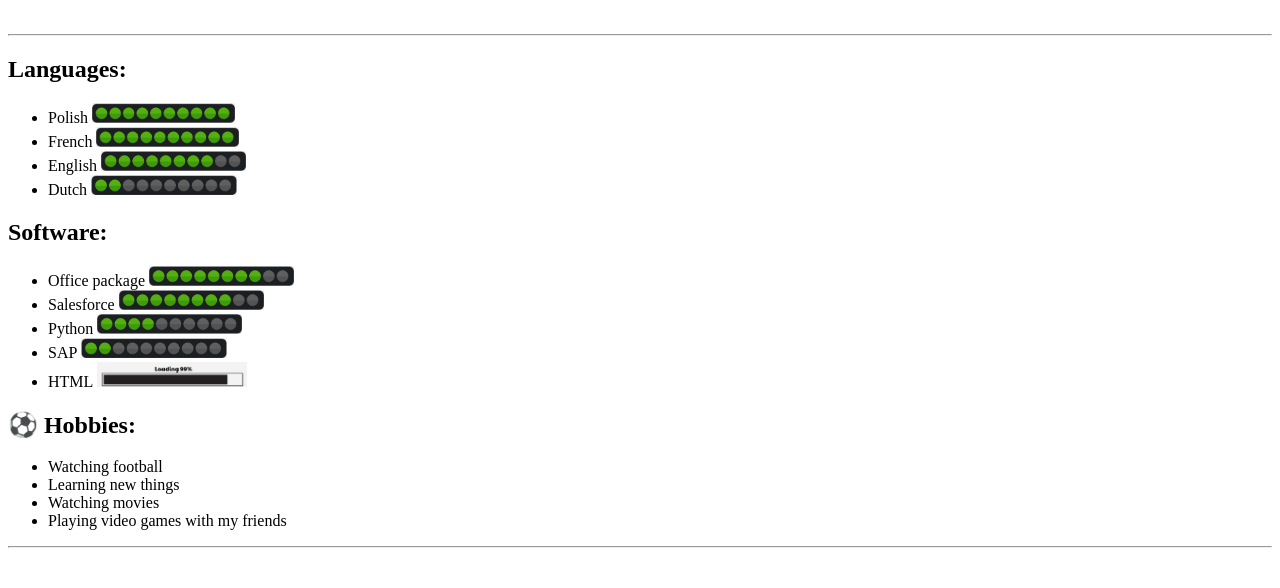
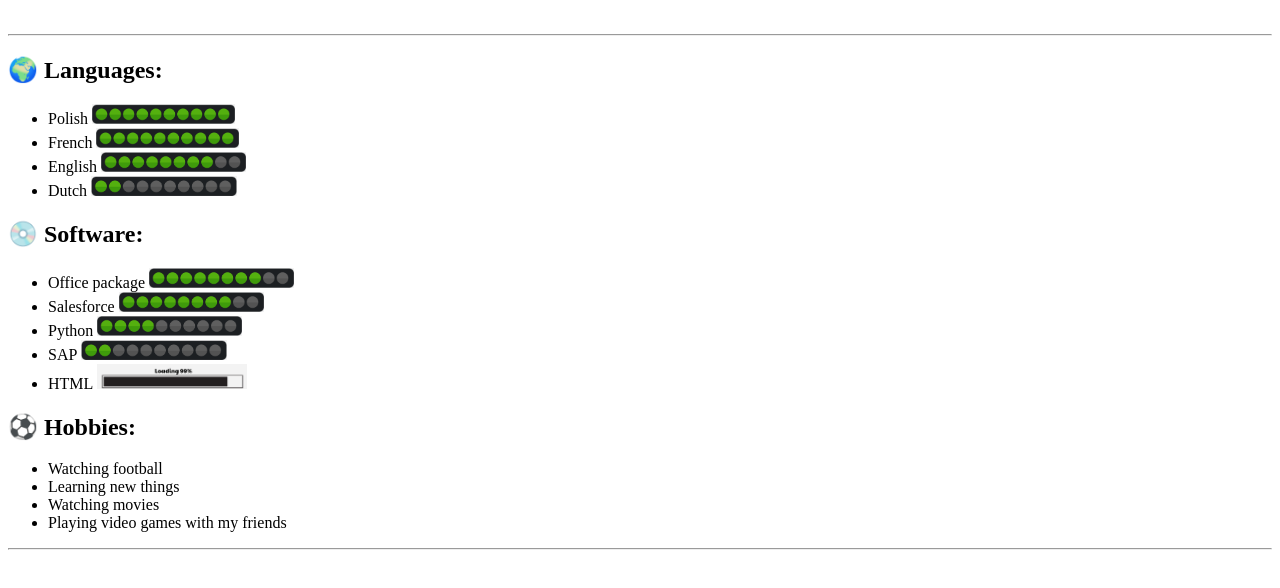
Before and after one commit to Spejdz/html-resume, a plain HTML site: page public/about.html in a window 1280 px wide. Drawn offline with Linux system fonts and the light colour scheme.

Commit message:
Update about.html

```diff
--- a/public/about.html
+++ b/public/about.html
@@ -4,17 +4,17 @@
         <meta charset="UTF-8">
         <title>About Me</title>
     </head>
-    <body>
+   <body>
         <br />
         <hr />
-        <h2>Languages:</h2>
+        <h2>🌍 Languages:</h2>
         <ul>
             <li>Polish  <img src="../assets/images/bar100.png" height="20" /></li>
             <li>French  <img src="../assets/images/bar100.png" height="20"/></li>
             <li>English <img src="../assets/images/bar80.png" height="20"/></li>
             <li>Dutch  <img src="../assets/images/bar20.png" height="20"/></li>
         </ul>
-        <h2>Software:</h2>
+        <h2>💿 Software:</h2>
         <ul>
             <li>Office package <img src="../assets/images/bar80.png" height="20"/></li>
             <li>Salesforce <img src="../assets/images/bar80.png" height="20"/></li>
```
